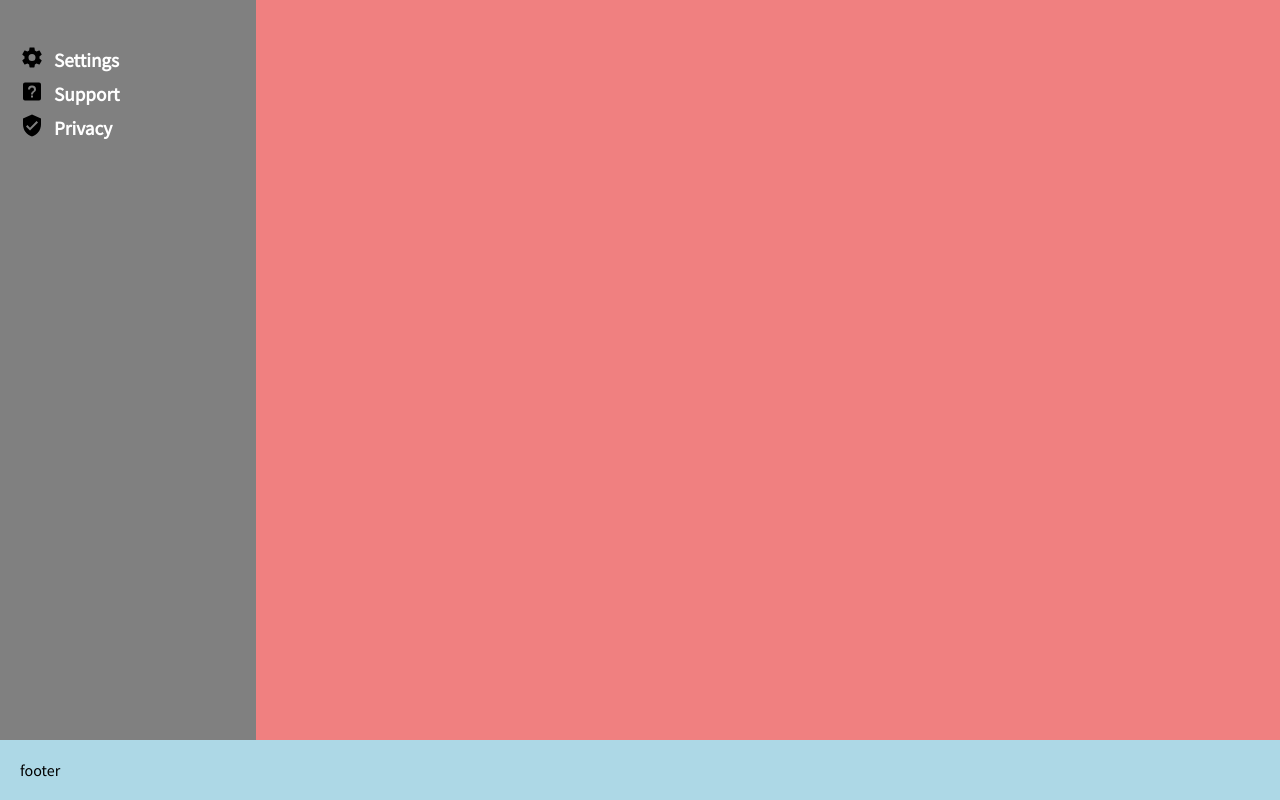
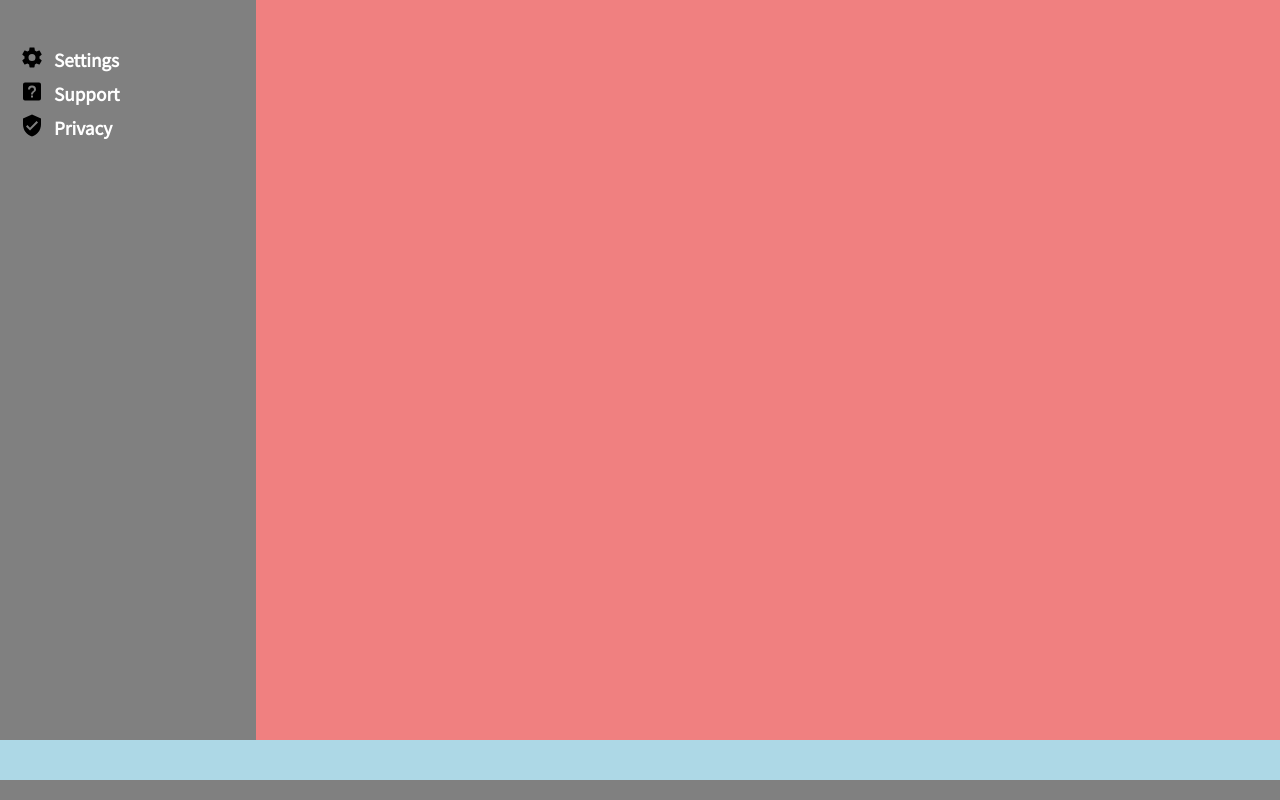
Before and after one commit to j00les/admin-dashboard, a plain HTML site: page index.html in a window 1280 px wide. Shown: the part 340-1140 px from the top of the page. Drawn offline with Linux system fonts and the light colour scheme.

```diff
--- a/index.html
+++ b/index.html
@@ -84,9 +84,9 @@
             </nav>
         </aside>
 
-        <section class="article">main section</section>
+        <section class="article"></section>
 
-        <footer>footer</footer>
+        <footer></footer>
     </main>
 </body>
 
```
Also changed, not shown: assets/eye-plus-outline.svg (added), assets/share-variant.svg (added), assets/star-plus-outline.svg (added).
